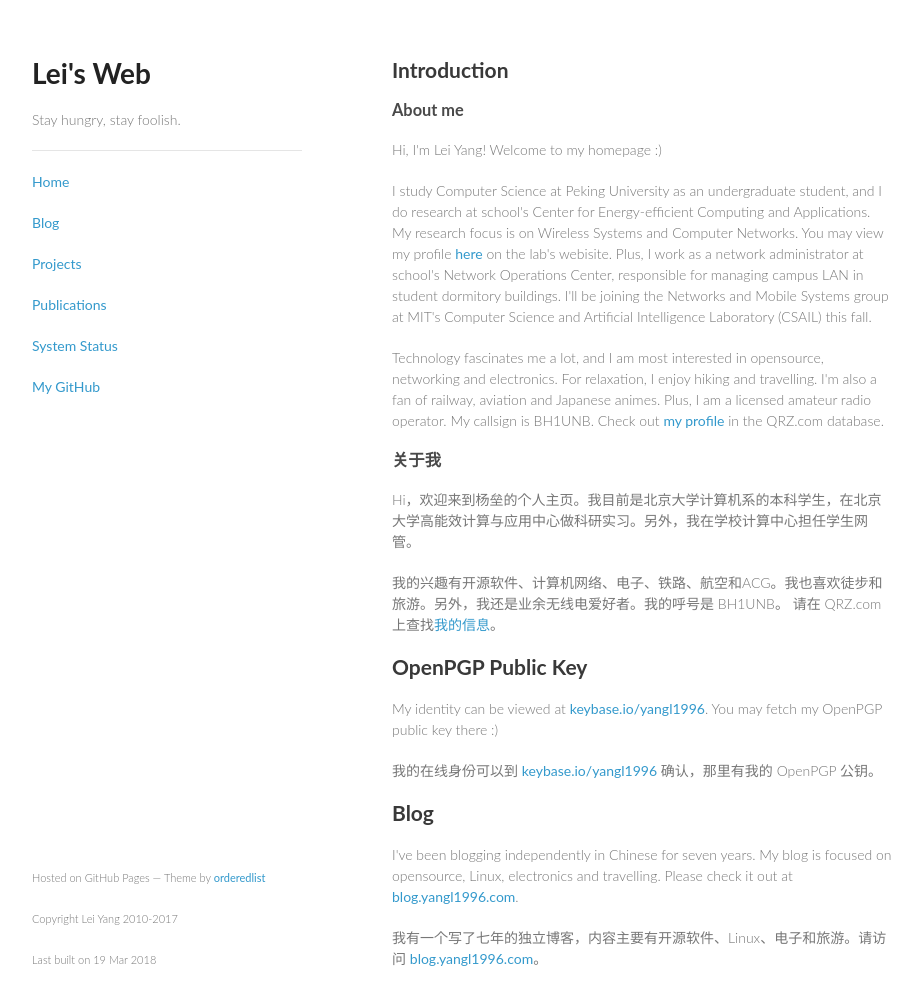
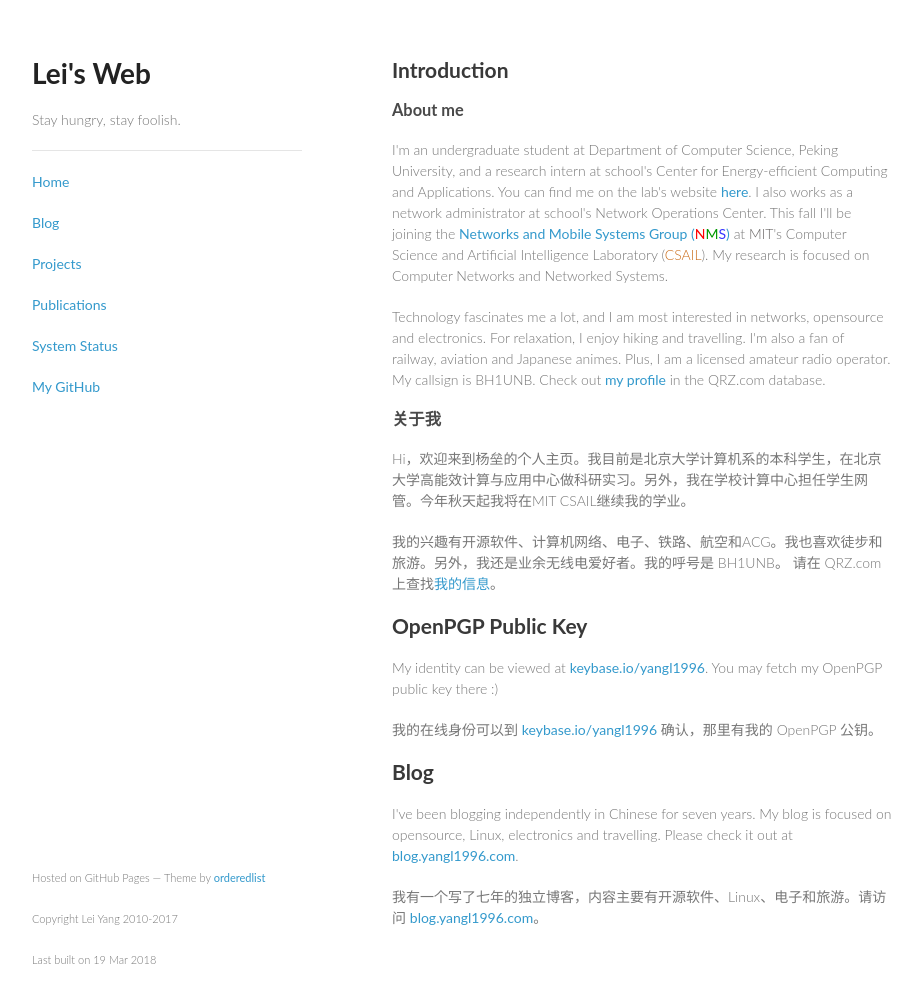
Before and after one commit to yangl1996/homepage, a Jekyll site: the page built from index.html, in a window 1280 px wide and 1039 px high. Shown: the top 1005 px of the window, without its empty margins (178-1100 px from the left). Built offline with Jekyll 4.4.1, drawn with Linux system fonts in a browser that asks for light colours; some web fonts are replaced; comment, search, counter and statistics services are not loaded.

Commit message:
Update index.html

```diff
--- a/index.html
+++ b/index.html
@@ -6,23 +6,13 @@ title: Lei’s Web | Stay hungry, stay foolish.
 
 <h3>About me</h3>
 
-<p>Hi, I'm Lei Yang! Welcome to my homepage :)</p>
+<p>I'm an undergraduate student at Department of Computer Science, Peking University, and a research intern at school's Center for Energy-efficient Computing and Applications. You can find me on the lab's website <a href="http://ceca.pku.edu.cn/en/team.php?action=show&member_id=199">here</a>. I also works as a network administrator at school's Network Operations Center. This fall I'll be joining the <a href="http://nms.csail.mit.edu">Networks and Mobile Systems Group (<font color="#FF0000">N</font><font color="#009900">M</font><font color="#3333FF">S</font>)</a> at <font color="#686564">MIT</font>'s Computer Science and Artificial Intelligence Laboratory (<font color="#CA6C18">CSAIL</font>). My research is focused on Computer Networks and Networked Systems.</p>
 
-<p>I study Computer Science at Peking University as an undergraduate student, and I do research at
-school's Center for Energy-efficient Computing and Applications. My research focus is on Wireless Systems and Computer Networks.
-You may view my profile <a href="http://ceca.pku.edu.cn/en/team.php?action=show&member_id=199">here</a> on the lab's webisite.
-Plus, I work as a network administrator at school's Network Operations Center, responsible for managing
-campus LAN in student dormitory buildings. I'll be joining the Networks and Mobile Systems group at MIT's Computer Science and
-Artificial Intelligence Laboratory (CSAIL) this fall.</p>
-
-<p>Technology fascinates me a lot, and I am most interested in opensource, networking and electronics.
-For relaxation, I enjoy hiking and travelling. I'm also a fan of railway, aviation and Japanese animes.
-Plus, I am a licensed amateur radio operator. My callsign is BH1UNB. Check out
-<a href="https://www.qrz.com/db/BH1UNB" target="blank">my profile</a> in the QRZ.com database.</p>
+<p>Technology fascinates me a lot, and I am most interested in networks, opensource and electronics. For relaxation, I enjoy hiking and travelling. I'm also a fan of railway, aviation and Japanese animes. Plus, I am a licensed amateur radio operator. My callsign is BH1UNB. Check out <a href="https://www.qrz.com/db/BH1UNB" target="blank">my profile</a> in the QRZ.com database.</p>
 
 <h3>关于我</h3>
 
-<p>Hi，欢迎来到杨垒的个人主页。我目前是北京大学计算机系的本科学生，在北京大学高能效计算与应用中心做科研实习。另外，我在学校计算中心担任学生网管。</p>
+<p>Hi，欢迎来到杨垒的个人主页。我目前是北京大学计算机系的本科学生，在北京大学高能效计算与应用中心做科研实习。另外，我在学校计算中心担任学生网管。今年秋天起我将在MIT CSAIL继续我的学业。</p>
 
 <p>我的兴趣有开源软件、计算机网络、电子、铁路、航空和ACG。我也喜欢徒步和旅游。另外，我还是业余无线电爱好者。我的呼号是 BH1UNB。
 请在 QRZ.com 上查找<a href="https://www.qrz.com/db/BH1UNB" target="blank">我的信息</a>。</p>
```
